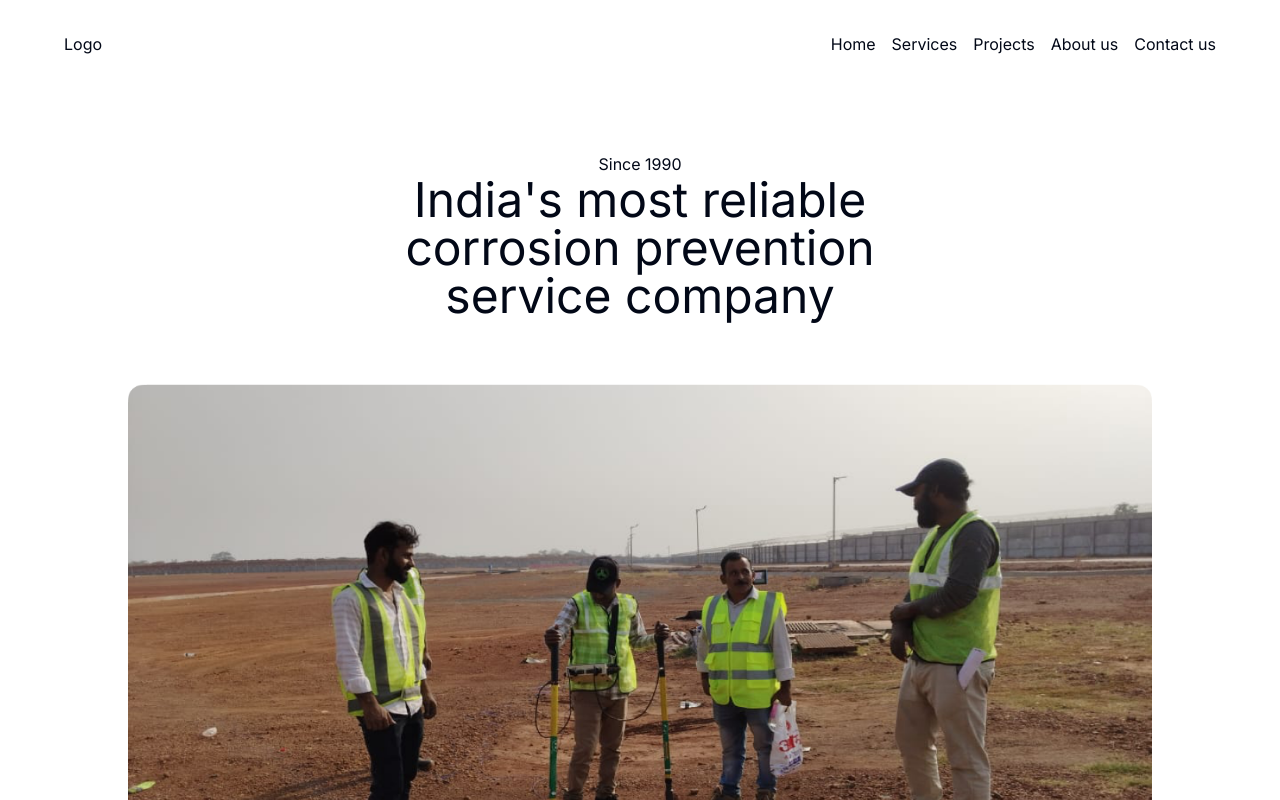
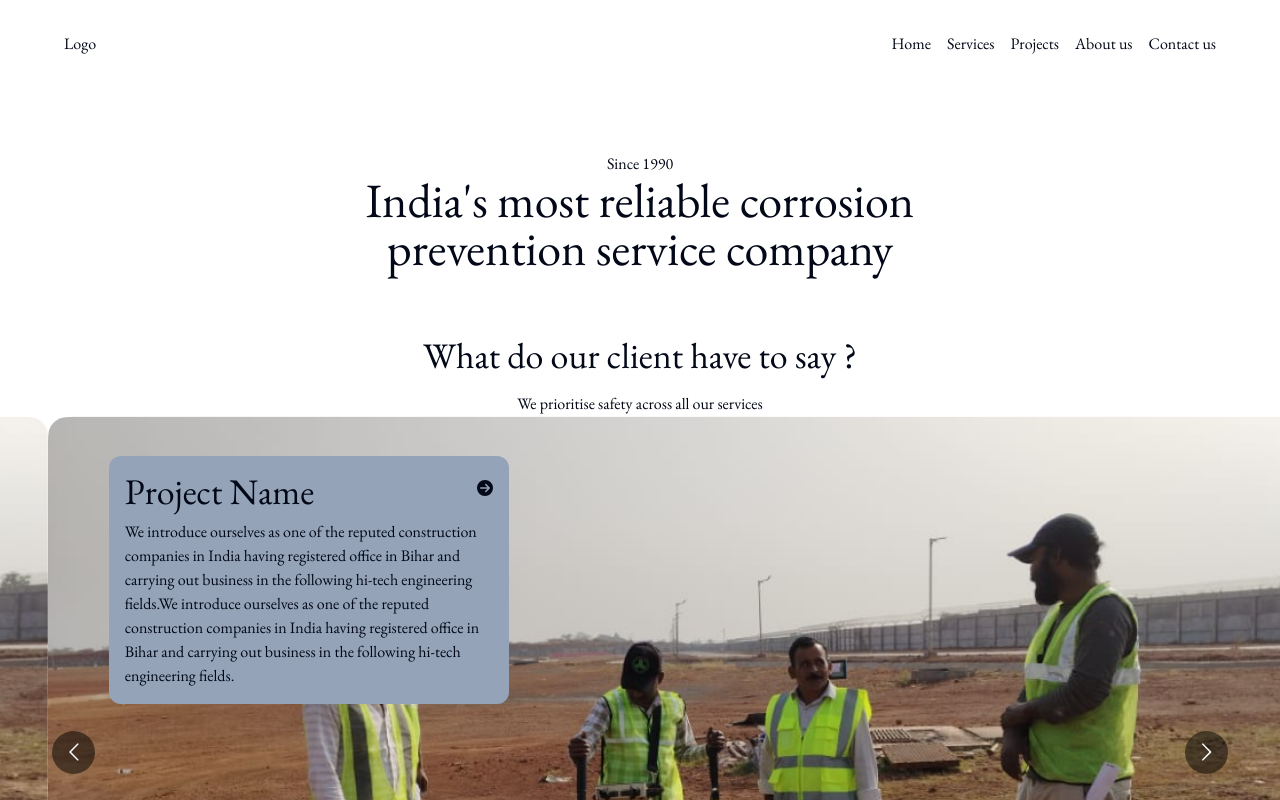
Before and after one commit to ManavMalhotra/undts, a Next.js app: page / in a window 1280 px wide. Shown: the top 800 px of the page. Built offline with nearby package versions, Linux system fonts and the light colour scheme.

Commit message:
updated fonts and add carousel to homepage

```diff
--- a/app/layout.tsx
+++ b/app/layout.tsx
@@ -1,8 +1,13 @@
 import type { Metadata } from "next";
-import { Inter } from "next/font/google";
+import { EB_Garamond as FontSans } from "next/font/google"
+
+import { cn } from "@/lib/utils"
 import "./globals.css";
 
-const inter = Inter({ subsets: ["latin"] });
+const fontSans = FontSans({
+  subsets: ["latin"],
+  variable: "--font-sans",
+})
 
 export const metadata: Metadata = {
   title: "Create Next App",
@@ -16,7 +21,7 @@ export default function RootLayout({
 }>) {
   return (
     <html lang="en" data-theme="light">
-      <body className={inter.className}>{children}</body>
+      <body className={fontSans.className}>{children}</body>
     </html>
   );
 }
--- a/app/page.tsx
+++ b/app/page.tsx
@@ -1,4 +1,5 @@
-import Carousel from "@/components/Carousel";
+"use client"
+
 import ClientCard from "@/components/ClientCard";
 import Navbar from "@/components/Navbar";
 import Image from "next/image";
@@ -10,6 +11,11 @@ import Statistics from "@/components/Statistics";
 import ReliableCompany from "@/components/ReliableCompany";
 import Form from "@/components/Form";
 import NavigationMenuDemo from "@/components/NavigationMenuDemo";
+
+import Carousel from 'react-multi-carousel'
+import "react-multi-carousel/lib/styles.css";
+import { BsFillArrowRightCircleFill } from "react-icons/bs";
+import { FaCircleArrowRight } from "react-icons/fa6";
 
 
 export default function page() {
@@ -29,23 +35,85 @@ export default function page() {
           India's most reliable corrosion prevention service company
         </h1>
       </main>
+      <section className="flex flex-col items-center text-left  ">
+        <h1 className="text-2xl md:text-4xl" >What do our client have to say ?</h1>
 
-      <Carousel loop>
-        {images.map((src, i) => {
-          return (
-            // 👇 style each individual slide.
-            // relative - needed since we use the fill prop from next/image component
-            // h-64 - arbitrary height
-            // flex[0_0_100%]
-            //   - shorthand for flex-grow:0; flex-shrink:0; flex-basis:100%
-            //   - we want this slide to not be able to grow or shrink and take up 100% width of the viewport.
-            <div className="relative max-h-full h-[40vw] w-full flex-[0_0_100%]" key={i}>
-              {/* use object-cover + fill since we don't know the height and width of the parent */}
-              <Image src={src} fill className="object-fill" alt="alt" />
+        <p className='pt-4'>We prioritise safety across all our services</p>
+      </section>
+
+      <Carousel
+        additionalTransfrom={0}
+        arrows
+        autoPlaySpeed={3000}
+        centerMode={false}
+        className=""
+        containerClass="container"
+        dotListClass=""
+        draggable
+        focusOnSelect={false}
+        infinite
+        itemClass=""
+        keyBoardControl
+        minimumTouchDrag={80}
+        pauseOnHover
+        renderArrowsWhenDisabled={false}
+        renderButtonGroupOutside={false}
+        renderDotsOutside={false}
+        responsive={{
+          desktop: {
+            breakpoint: {
+              max: 3000,
+              min: 1024
+            },
+            items: 1
+          },
+          mobile: {
+            breakpoint: {
+              max: 464,
+              min: 0
+            },
+            items: 1
+          },
+          tablet: {
+            breakpoint: {
+              max: 1024,
+              min: 464
+            },
+            items: 1
+          }
+        }}
+        rewind={false}
+        rewindWithAnimation={false}
+        rtl={false}
+        shouldResetAutoplay
+        showDots
+        sliderClass=""
+        slidesToSlide={1}
+        swipeable
+      >
+
+        <div>
+          <Image src={project1} alt="project1" className="mx-4" />
+
+          <section className=" max-w-[400px] w-[400px] absolute top-[6%] left-[6%] rounded-xl justify-between bg-slate-400 px-4 py-4">
+            <div className=" flex justify-between">
+              <h1 className="text-4xl">Project Name</h1>
+              <FaCircleArrowRight className="h-8" />
             </div>
-          );
-        })}
+            <p className="text-base mt-2">
+              We introduce ourselves as one of the reputed construction companies in India having registered office in Bihar and carrying out business in the following hi-tech engineering fields.We introduce ourselves as one of the reputed construction companies in India having registered office in Bihar and carrying out business in the following hi-tech engineering fields.
+            </p>
+
+          </section>
+
+        </div>
+
+        <Image src={project1} alt="project1" className="mx-4" />
+        <Image src={project1} alt="project1" className="mx-4" />
+        <Image src={project1} alt="project1" className="mx-4" />
+
       </Carousel>
+
 
       {/* Reliable Section  */}
       <Reliable />
@@ -67,4 +135,5 @@ export default function page() {
 
     </>
   );
+
 }
```
